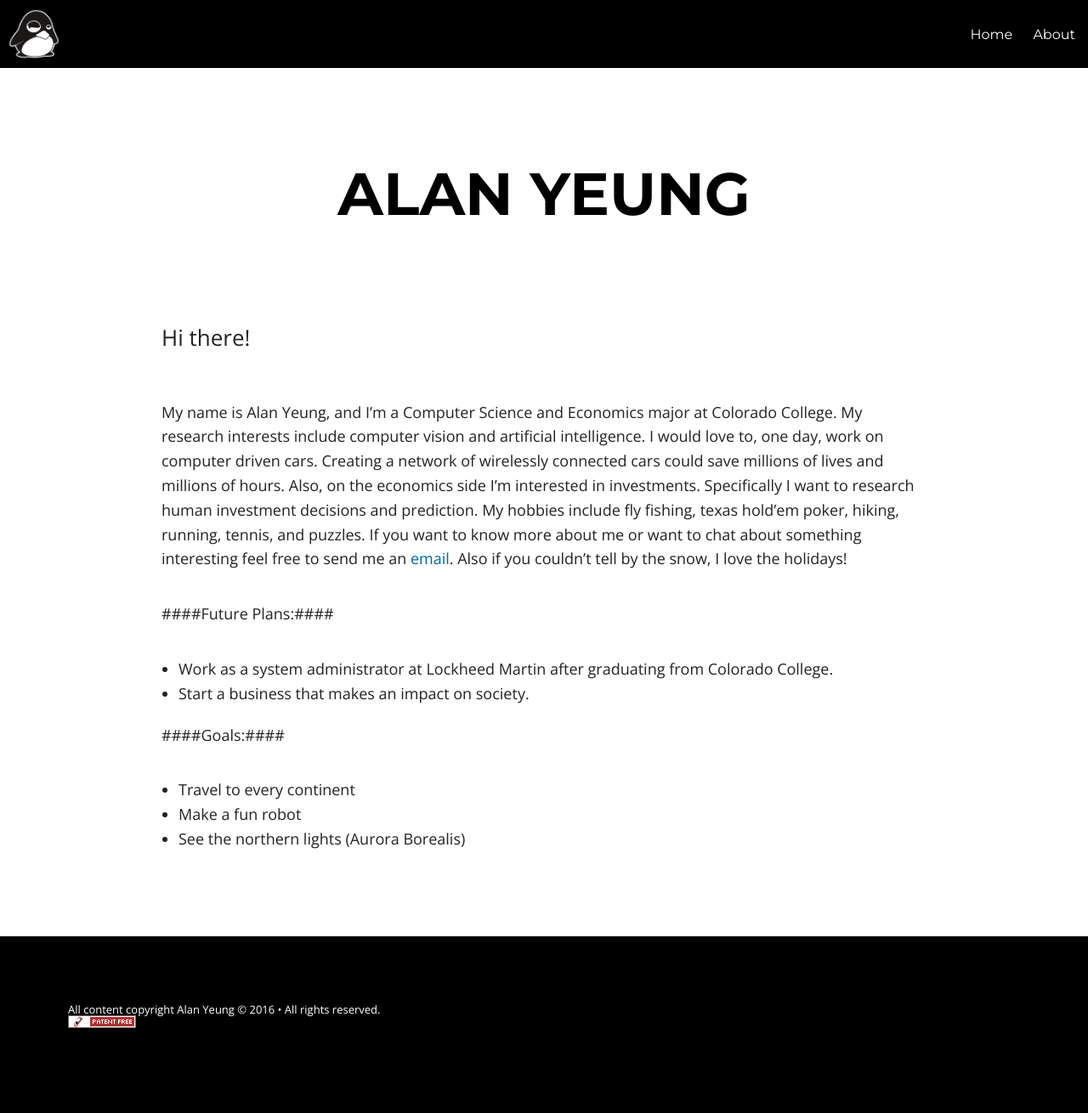
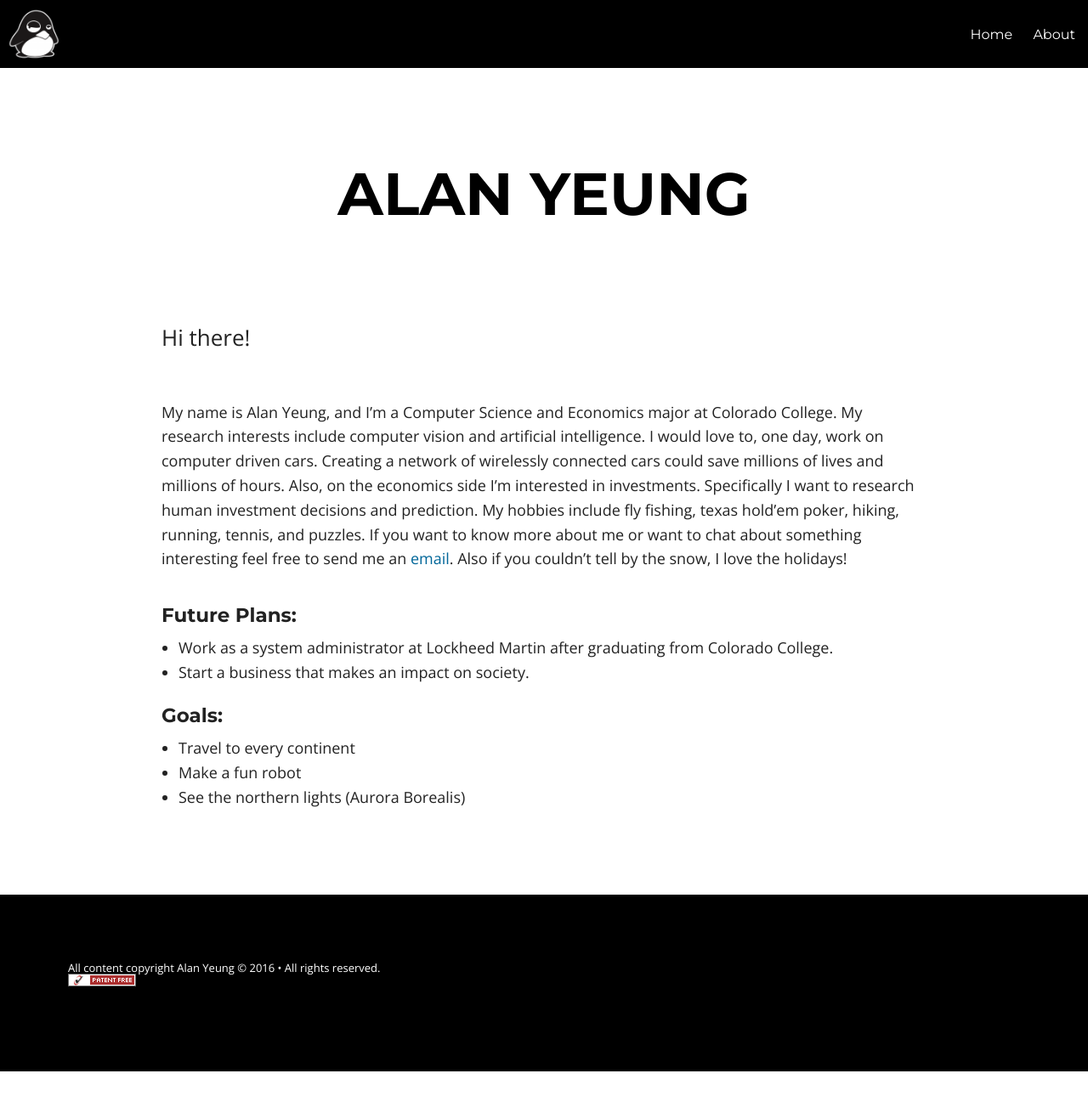
Before and after one commit to yeungalan0/yeungalan0.github.io, a Jekyll site: the page built from about/index.md, in a window 1280 px wide. Shown: the whole page at 85% size. Built offline with Jekyll 4.4.1, drawn with Linux system fonts in a browser that asks for light colours; nearby versions of some CDN libraries; Markdown is read by kramdown in place of the engine named in the settings; after the commit the page ends 1261 px from its top, so only the background shows below that; part of the change alters nothing that is shown.

Commit message:
Fixed headers

```diff
--- a/_config.yml
+++ b/_config.yml
@@ -30,19 +30,27 @@ links:
 # http://en.wikipedia.org/wiki/List_of_tz_database_time_zones
 timezone:    Asia/Calcutta
 future:      true
-markdown:    kramdown
+#markdown:    kramdown
+
+# Build settings
+markdown: redcarpet
+markdown_ext:  markdown,mkdown,mkdn,mkd,md
 paginate:    5
 paginate_path: "page:num"
 
 # https://github.com/mojombo/jekyll/wiki/Permalinks
 permalink:   pretty
 
-kramdown:
-  auto_ids: true
-  footnote_nr: 1
-  entity_output: as_char
-  toc_levels: 1..6
-  enable_coderay: false
+# kramdown:
+#   auto_ids: true
+#   footnote_nr: 1
+#   entity_output: as_char
+#   toc_levels: 1..6
+#   enable_coderay: false
+#   input: GFM
+
+Redcarpet:
+  extensions: ["tables", "autolink", "strikethrough", "space_after_headers", "with_toc_data", "fenced_code_blocks"]
 
   coderay:
     coderay_line_numbers:
--- a/about/index.md
+++ b/about/index.md
@@ -8,11 +8,11 @@ Hi there!
 
 My name is Alan Yeung, and I'm a Computer Science and Economics major at Colorado College. My research interests include computer vision and artificial intelligence. I would love to, one day, work on computer driven cars. Creating a network of wirelessly connected cars could save millions of lives and millions of hours. Also, on the economics side I'm interested in investments. Specifically I want to research human investment decisions and  prediction. My hobbies include fly fishing, texas hold'em poker, hiking, running, tennis, and puzzles. If you want to know more about me or want to chat about something interesting feel free to send me an [email](mailto:yeungalan0@gmail.com). Also if you couldn't tell by the snow, I love the holidays!
 
-####Future Plans:####
+#### Future Plans: ####
   * Work as a system administrator at Lockheed Martin after graduating from Colorado College.
   * Start a business that makes an impact on society.
 
-####Goals:####
+#### Goals: ####
   * Travel to every continent
   * Make a fun robot
   * See the northern lights (Aurora Borealis)
```
